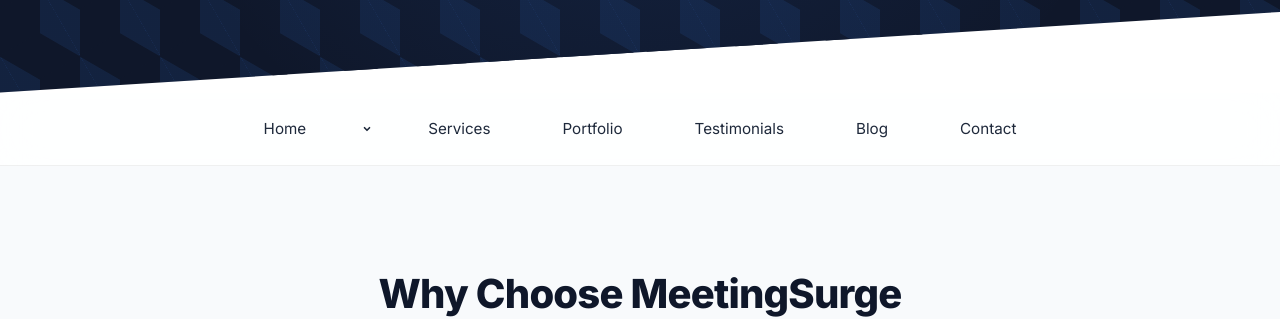
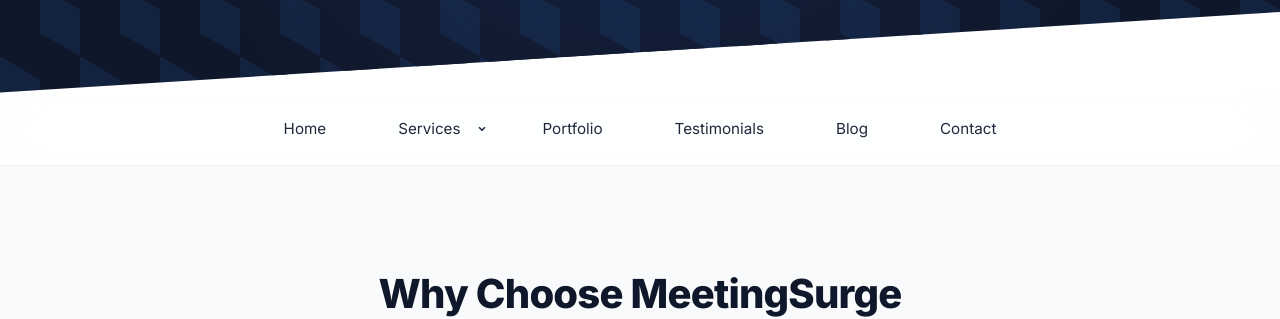
Before and after one commit to JamesBrownR/MeetingSurge, a Jekyll site: the page built from index.html, in a window 1280 px wide. Shown: the part 714-1033 px from the top of the page. Built offline with Jekyll 4.4.1, drawn with Linux system fonts in a browser that asks for light colours.

Commit message:
Update nav.html

```diff
--- a/_includes/nav.html
+++ b/_includes/nav.html
@@ -4,10 +4,11 @@
 <nav>
   <ul>
     <li><a href="/">Home</a></li>
-        <svg class="dropdown-arrow" width="10" height="10" viewBox="0 0 12 12" fill="none" stroke="currentColor"><path stroke-linecap="round" stroke-linejoin="round" stroke-width="2" d="M3 4.5l3 3 3-3"/></svg>
 
     <li class="has-dropdown">
       <a href="/services">Services</a>
+              <svg class="dropdown-arrow" width="10" height="10" viewBox="0 0 12 12" fill="none" stroke="currentColor"><path stroke-linecap="round" stroke-linejoin="round" stroke-width="2" d="M3 4.5l3 3 3-3"/></svg>
+
       <ul class="dropdown-menu">
         <li><a href="/services/web-design">Website Design</a></li>
         <li><a href="/services/gbp-management">GBP Management</a></li>
@@ -25,7 +26,7 @@
   /* Dropdown Menu Styles */
   .has-dropdown {
     position: relative;
-     display: inline-flex;
+    display: inline-flex;
     align-items: center;
   }
 
@@ -61,7 +62,7 @@
     transition: all 0.3s ease;
     z-index: 1000;
     margin-top: 0.5rem;
-    gap:0.5rem;
+    list-style: none;
   }
 
   .has-dropdown:hover .dropdown-menu,
@@ -95,26 +96,28 @@
   /* Mobile adjustments */
   @media (max-width: 768px) {
     .dropdown-menu {
-flex-direction:column;
+      position: static; /* Change from absolute to static */
       box-shadow: none;
       border: none;
-      background: white;
-      margin-top: 0.25rem;
+      background: #f8fafc; /* Slightly different bg for visibility */
+      margin-top: 0.5rem;
       border-radius: 8px;
       max-height: 0;
       overflow: hidden;
       padding: 0;
       transform: none;
+      opacity: 1; /* Always visible when max-height allows */
+      visibility: visible; /* Always visible when max-height allows */
     }
 
     .has-dropdown.active .dropdown-menu {
       max-height: 300px;
-      padding: 0.25rem 0;
+      padding: 0.5rem 0;
     }
 
     .dropdown-menu a {
       padding: 0.5rem 1rem;
-      font-size: 0.65rem;
+      font-size: 0.8rem;
     }
   }
 </style>
```
